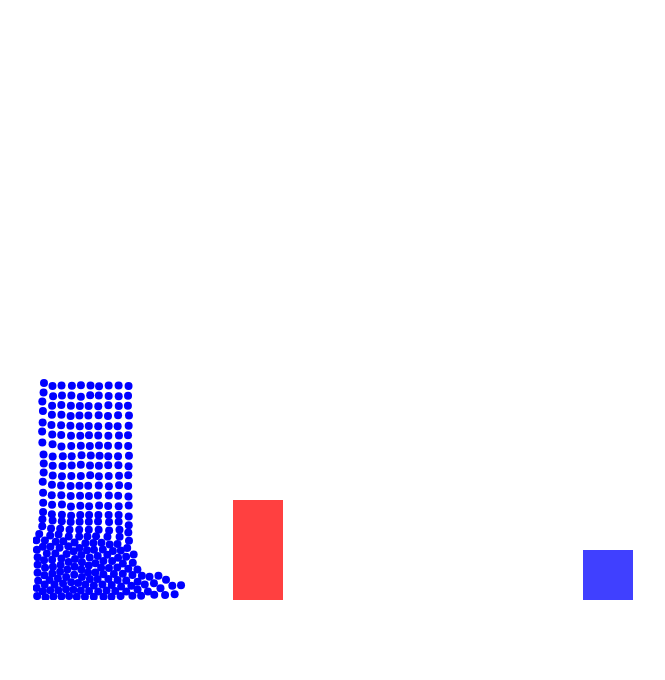
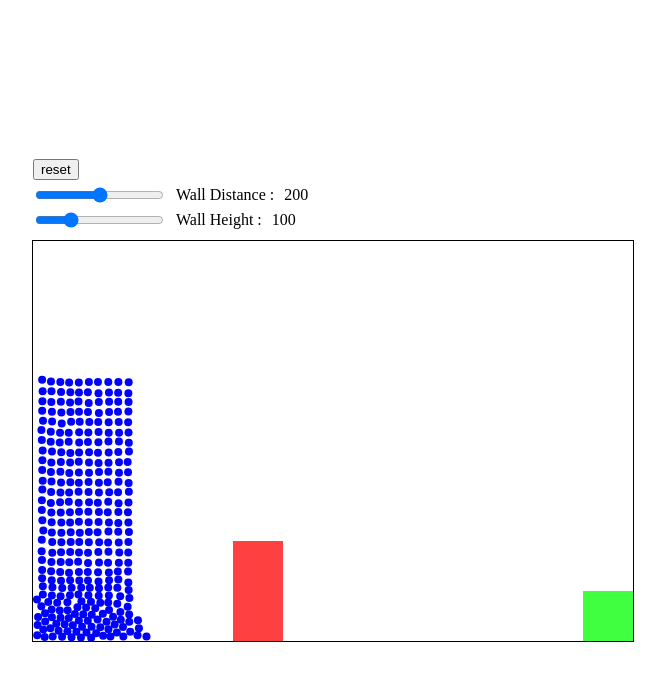
Before and after one commit to ygr4789/Fluid2D-Simulation, a website built with webpack: page public/index.html in a window 1280 px wide. Shown: the whole page, without its empty margins (307-972 px from the left). Built offline with nearby package versions, Linux system fonts and the light colour scheme; animation ran at ten frames a second.

Commit message:
Controllers

```diff
--- a/public/index.html
+++ b/public/index.html
@@ -6,7 +6,22 @@
   </head>
 
   <body>
-    <div id="canvasContainer">
+    <div id="app">
+      <div id="controller">
+        <div>
+          <button id="resetButton">reset</button>
+        </div>
+        <div class="sliderContainer">
+          <input type="range" id="wallDistanceSlider" min="100" max="300" step="10" value="200"/>
+          <label for="wallDistanceSlider">Wall Distance : </label>
+          <p id="wallDistanceValue">200</p>
+        </div>
+        <div class="sliderContainer">
+          <input type="range" id="wallHeightSlider" min="0" max="400" step="10" value="100"/>
+          <label for="wallHeightSlider">Wall Height : </label>
+          <p id="wallHeightValue">100</p>
+        </div>
+      </div>
       <canvas id="canvas"></canvas>
     </div>
   </body>
--- a/src/consts.ts
+++ b/src/consts.ts
@@ -9,7 +9,7 @@ export const WATER_K_FACTOR = 100000;
 export const WATER_COLOR = "#0000ff";
 export const WATER_VISCOSITY = 100;
 export const WALL_COLOR = "#ff0000"
-export const HOUSE_COLOR = "#0000ff"
+export const HOUSE_COLOR = "#00ff00"
 
 export const KERNEL_DISTANCE = 10;
 export const TIMESTEP = 1 / 60;
--- a/src/main.ts
+++ b/src/main.ts
@@ -101,10 +101,10 @@ function initBoundaries(size: number) {
 }
 
 function initWall(size: number) {
-  const left = 200;
+  const left = WALL_DISTANCE;
   const right = left + 50;
   const bottom = 0;
-  const top = 100;
+  const top = WALL_HEIGHT;
   for (let x = left + size / 2; x < right; x += size) {
     for (let y = bottom + size / 2; y < top; y += size) {
       wallParticles.push(new Particle(x, y, 1));
@@ -134,6 +134,17 @@ function initHouse(size: number) {
     let volume = 1 / p.density;
     p.mass = 1 * WATER_DENSITY * volume;
   });
+}
+
+function initAll() {
+  fluidParticles = [];
+  boundaryParticles = [];
+  wallParticles = [];
+  houseParticles = [];
+  initBoundaries(2);
+  initfluidParticles(KERNEL_DISTANCE);
+  initWall(2);
+  initHouse(2);
 }
 
 // ======================= SOLVE =======================
@@ -207,9 +218,21 @@ function handleBoundaries() {
   });
 }
 
-// ======================= GUI =======================
+// ======================= CONTROLLERS =======================
 
-
+let WALL_DISTANCE = 200;
+let WALL_HEIGHT = 100;
+document.querySelector("#resetButton")?.addEventListener("click", initAll);
+document.querySelector("#wallDistanceSlider")?.addEventListener("input", (e) => {
+  let value = (e.target as HTMLInputElement).value;
+  (document.querySelector("#wallDistanceValue") as HTMLParagraphElement).innerHTML = value;
+  WALL_DISTANCE = parseInt(value);
+});
+document.querySelector("#wallHeightSlider")?.addEventListener("input", (e) => {
+  let value = (e.target as HTMLInputElement).value;
+  (document.querySelector("#wallHeightValue") as HTMLParagraphElement).innerHTML = value;
+  WALL_HEIGHT = parseInt(value);
+});
 
 // ======================= MAIN =======================
 
@@ -234,10 +257,7 @@ window.onload = () => {
   // Make sure the canvas always fills the whole window
   sizeCanvas();
   // Initialize
-  initBoundaries(2);
-  initfluidParticles(KERNEL_DISTANCE);
-  initWall(2);
-  initHouse(2);
+  initAll();
   // Schedule the main animation loop
   animate();
 };
--- a/style/style.css
+++ b/style/style.css
@@ -3,13 +3,31 @@ body {
   width: 100vw;
   margin: 0;
 }
+p {
+  margin: 0;
+}
+.sliderContainer {
+  gap: 10px;
+  width: 600px;
+  display: flex;
+  align-items: center;
+}
 #canvas {
-  /* border: solid 1px black; */
+  border: solid 1px black;
   display: block;
 }
-#canvasContainer {
+#controller {
+  gap: 5px;
+  width: 600px;
+  display: flex;
+  flex-direction: column;
+  align-items: left;
+}
+#app {
+  gap: 10px;
   height: 100%;
   display: flex;
+  flex-direction: column;
   align-items: center;
   justify-content: center;
 }
```
